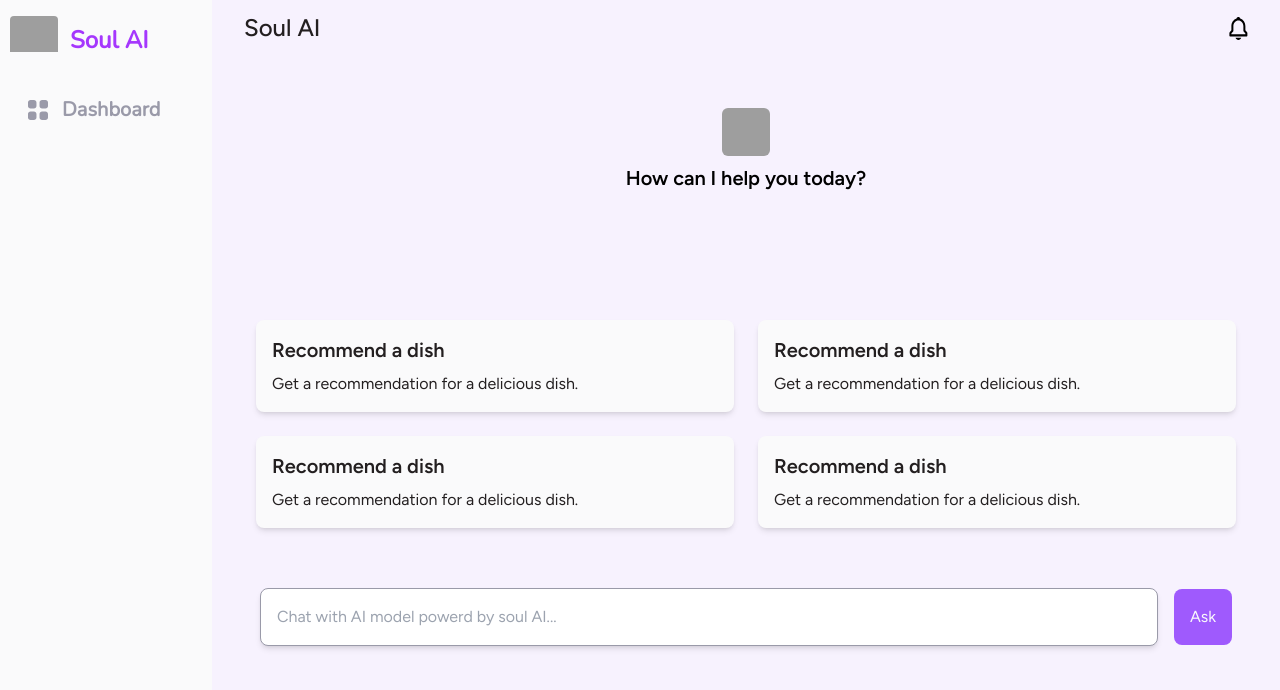
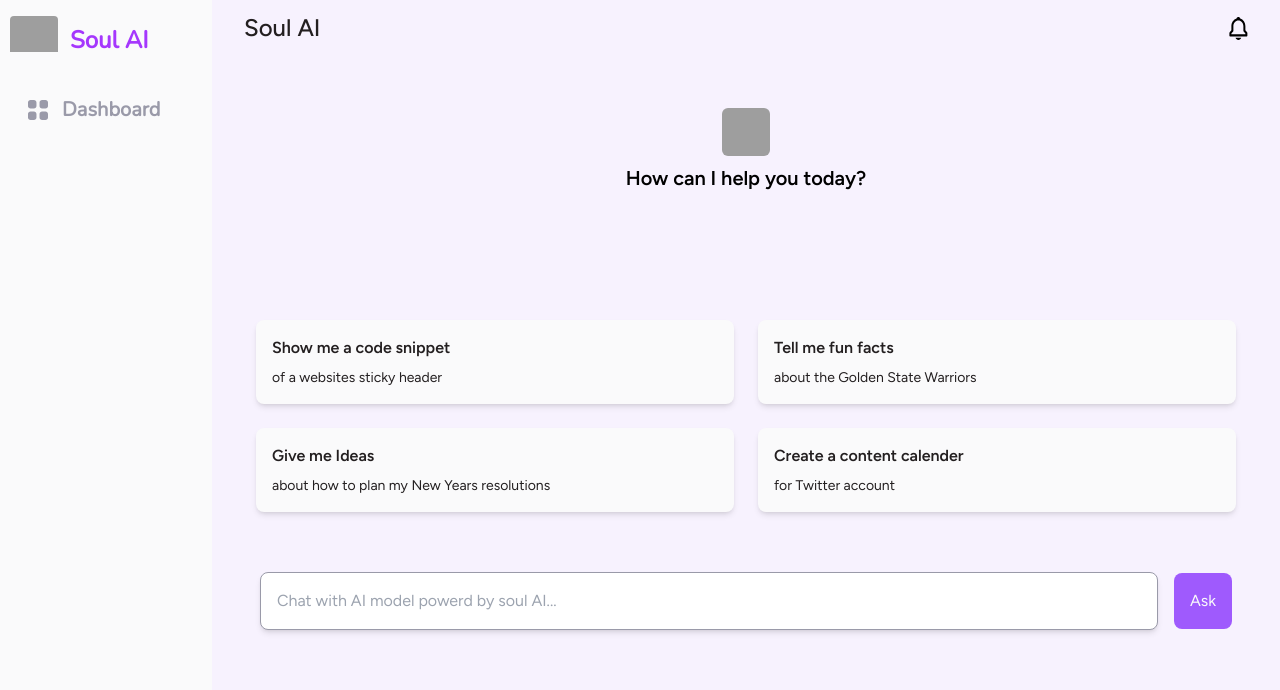
Before and after one commit to abhishekrawe/chat-ai-model, a React (Create React App) app in the folder modelfrontend/: page / in a window 1280 px wide. Shown: the top 690 px of the page. Built offline with nearby package versions, Linux system fonts and the light colour scheme; grey boxes are pictures that could not be loaded; the HTML template or start-up script is replaced by a standard one.

Commit message:
Make the feedback model ressponsive and change the static data

```diff
--- a/modelfrontend/src/components/Feedback/FeedbackModal.js
+++ b/modelfrontend/src/components/Feedback/FeedbackModal.js
@@ -1,4 +1,5 @@
 import React, { useState } from "react";
+import { MenuCloseIcon } from "../../assets/icons";
 
 function FeedbackModal({ handleClose , handleFeedbackSubmit }) {
   const [feedback, setFeedback] = useState("");
@@ -10,11 +11,15 @@ function FeedbackModal({ handleClose , handleFeedbackSubmit }) {
   };
 
   return (
-    <div className="fixed top-0 left-0 flex items-center justify-center bg-gray-900 bg-opacity-50 z-50 md:inset-0 h-[calc(150%-1rem)] max-h-full">
-      <div className="bg-white-10 rounded-lg p-4 max-w-md w-1/4 shadow-lg">
-        <h1 className="text-md font-bold mb-4">
-          👎 Provide additional feedback
-        </h1>
+    <div className="fixed top-0 left-0 flex items-center justify-center bg-gray-900 bg-opacity-50 z-50 w-full h-full">
+      <div className="bg-white-10 rounded-lg p-4 max-w-md w-full md:max-w-lg md:w-1/2 shadow-lg">
+        <div className="flex justify-between items-center mb-4">
+          <h1 className="text-md font-bold">👎 Provide additional feedback</h1>
+          <div onClick={handleClose}>
+            <MenuCloseIcon width={20} height={20} />
+          </div>
+        </div>
+
         <textarea
           value={feedback}
           onChange={(e) => setFeedback(e.target.value)}
@@ -24,13 +29,8 @@ function FeedbackModal({ handleClose , handleFeedbackSubmit }) {
         <div className="flex justify-end">
           <button
             onClick={handleSubmit}
-            className="px-4 py-2 bg-blue-10 text-white rounded-md hover:bg-blue-20 text-white-10">
-            Submit
-          </button>
-          <button
-            onClick={handleClose}
-            className="px-4 py-2 ml-4 bg-gray-lightbulma text-white rounded-md hover:bg-gray-text text-white-10">
-            Close
+            className="px-4 py-2 bg-blue-10 text-white rounded-md hover:bg-blue-20 text-white-10 mt-3">
+            Submit feedback
           </button>
         </div>
       </div>
--- a/modelfrontend/src/components/StaticSugestion.js
+++ b/modelfrontend/src/components/StaticSugestion.js
@@ -16,41 +16,41 @@ function StaticSugestion() {
       <div className="flex flex-wrap justify-between">
         <div className="w-full md:w-1/2 lg:w-1/2 p-3">
           <div className="bg-white-10 rounded-lg shadow-md p-4">
-            <p className="font-semibold text-xl mb-2 text-gray-lightbulma">
-              Recommend a dish
+            <p className="font-semibold text-md mb-2 text-gray-lightbulma">
+              Show me a code snippet
             </p>
-            <p className=" text-gray-lightbulma ">
-              Get a recommendation for a delicious dish.
+            <p className=" text-gray-lightbulma  text-sm">
+              of a websites sticky header
             </p>
           </div>
         </div>
         <div className="w-full md:w-1/2 lg:w-1/2 p-3">
           <div className="bg-white-10 rounded-lg shadow-md p-4">
-            <p className="font-semibold text-xl mb-2 text-gray-lightbulma">
-              Recommend a dish
+            <p className="font-semibold text-md mb-2 text-gray-lightbulma">
+              Tell me fun facts
             </p>
-            <p className=" text-gray-lightbulma ">
-              Get a recommendation for a delicious dish.
+            <p className=" text-gray-lightbulma text-sm ">
+              about the Golden State Warriors
             </p>
           </div>
         </div>
         <div className="w-full md:w-1/2 lg:w-1/2  p-3">
           <div className="bg-white-10 rounded-lg shadow-md p-4">
-            <p className="font-semibold text-xl mb-2 text-gray-lightbulma">
-              Recommend a dish
+            <p className="font-semibold text-md mb-2 text-gray-lightbulma">
+              Give me Ideas
             </p>
-            <p className=" text-gray-lightbulma ">
-              Get a recommendation for a delicious dish.
+            <p className=" text-gray-lightbulma text-sm ">
+              about how to plan my New Years resolutions
             </p>
           </div>
         </div>
         <div className="w-full md:w-1/2 lg:w-1/2 p-3">
           <div className="bg-white-10 rounded-lg shadow-md p-4">
-            <p className="font-semibold text-xl mb-2 text-gray-lightbulma">
-              Recommend a dish
+            <p className="font-semibold text-md mb-2 text-gray-lightbulma">
+              Create a content calender
             </p>
-            <p className=" text-gray-lightbulma ">
-              Get a recommendation for a delicious dish.
+            <p className=" text-gray-lightbulma text-sm ">
+              for Twitter account
             </p>
           </div>
         </div>
```
